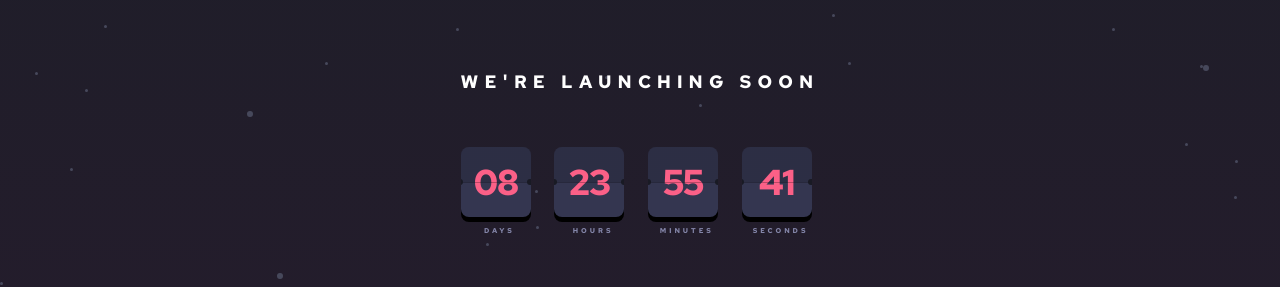
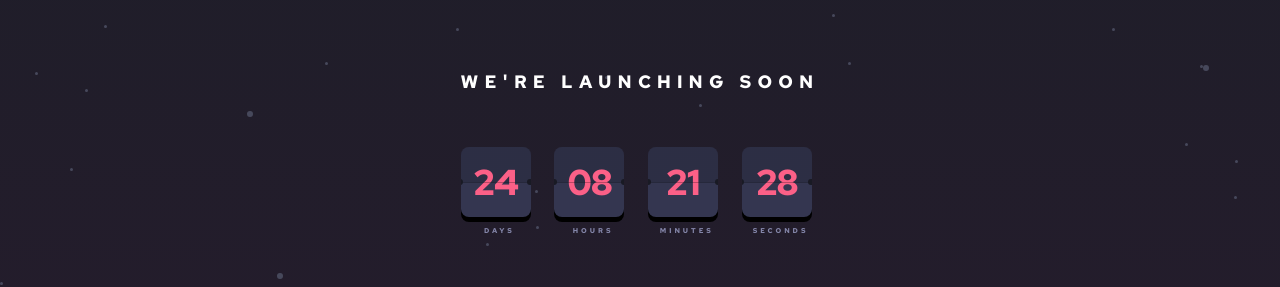
Before and after one commit to istealersn-dev/frontend-mentor-challenges, a Next.js app in the folder launch-countdown-timer/: page / in a window 1280 px wide. Shown: the part 234-521 px from the top of the page. Built offline with nearby package versions, Linux system fonts and the light colour scheme.

Commit message:
refactored the logic

```diff
--- a/launch-countdown-timer/src/app/layout.tsx
+++ b/launch-countdown-timer/src/app/layout.tsx
@@ -8,6 +8,27 @@
   title: "Launch Countdown Timer",
   description: "This app is built using NextJs, functions like a countdown timer",
 };
+
+const socialIcons = [
+  {
+    svgPath: "M22.675 0H1.325C.593 0 0 .593 0 1.325v21.351C0 23.407.593 24 1.325 24H12.82v-9.294H9.692v-3.622h3.128V8.413c0-3.1 1.893-4.788 4.659-4.788 1.325 0 2.463.099 2.795.143v3.24l-1.918.001c-1.504 0-1.795.715-1.795 1.763v2.313h3.587l-.467 3.622h-3.12V24h6.116c.73 0 1.323-.593 1.323-1.325V1.325C24 .593 23.407 0 22.675 0z",
+    fill: "#8385A9",
+    width: '24',
+    height: '24'
+  },
+  {
+    svgPath: "M12 2.163c3.204 0 3.584.012 4.85.07 3.252.148 4.771 1.691 4.919 4.919.058 1.265.069 1.645.069 4.849 0 3.205-.012 3.584-.069 4.849-.149 3.225-1.664 4.771-4.919 4.919-1.266.058-1.644.07-4.85.07-3.204 0-3.584-.012-4.849-.07-3.26-.149-4.771-1.699-4.919-4.92-.058-1.265-.07-1.644-.07-4.849 0-3.204.013-3.583.07-4.849.149-3.227 1.664-4.771 4.919-4.919 1.266-.057 1.645-.069 4.849-.069zM12 0C8.741 0 8.333.014 7.053.072 2.695.272.273 2.69.073 7.052.014 8.333 0 8.741 0 12c0 3.259.014 3.668.072 4.948.2 4.358 2.618 6.78 6.98 6.98C8.333 23.986 8.741 24 12 24c3.259 0 3.668-.014 4.948-.072 4.354-.2 6.782-2.618 6.979-6.98.059-1.28.073-1.689.073-4.948 0-3.259-.014-3.667-.072-4.947-.196-4.354-2.617-6.78-6.979-6.98C15.668.014 15.259 0 12 0zm0 5.838a6.162 6.162 0 100 12.324 6.162 6.162 0 000-12.324zM12 16a4 4 0 110-8 4 4 0 010 8zm6.406-11.845a1.44 1.44 0 100 2.881 1.44 1.44 0 000-2.881z",
+    fill: '#8385A9',
+    width: '24',
+    height: '24'
+  },
+  {
+    svgPath: "M12 0C5.373 0 0 5.372 0 12c0 5.084 3.163 9.426 7.627 11.174-.105-.949-.2-2.405.042-3.441.218-.937 1.407-5.965 1.407-5.965s-.359-.719-.359-1.782c0-1.668.967-2.914 2.171-2.914 1.023 0 1.518.769 1.518 1.69 0 1.029-.655 2.568-.994 3.995-.283 1.194.599 2.169 1.777 2.169 2.133 0 3.772-2.249 3.772-5.495 0-2.873-2.064-4.882-5.012-4.882-3.414 0-5.418 2.561-5.418 5.207 0 1.031.397 2.138.893 2.738a.36.36 0 01.083.345l-.333 1.36c-.053.22-.174.267-.402.161-1.499-.698-2.436-2.889-2.436-4.649 0-3.785 2.75-7.262 7.929-7.262 4.163 0 7.398 2.967 7.398 6.931 0 4.136-2.607 7.464-6.227 7.464-1.216 0-2.359-.631-2.75-1.378l-.748 2.853c-.271 1.043-1.002 2.35-1.492 3.146C9.57 23.812 10.763 24 12 24c6.627 0 12-5.373 12-12 0-6.628-5.373-12-12-12z",
+    fill: '#8385A9',
+    width: '24',
+    height: '24'
+  }
+]
 
 export default function RootLayout({
   children,
@@ -21,7 +42,9 @@
       </head>
       <body className={inter.className}>
         {children}
-        <FooterI />
+        <FooterI
+          socialicontype={socialIcons}
+        />
       </body>
     </html>
   );
--- a/launch-countdown-timer/src/app/page.tsx
+++ b/launch-countdown-timer/src/app/page.tsx
@@ -1,11 +1,15 @@
-import { TimerI } from "@/components/Timer";
-import Image from "next/image";
+
+import { CountdownTimer } from '@/components/CountdownTimer';
 import '../styles/main.scss'
 
+const target = '2024-02-20T23:00:00'
+const timerLabels = ['days', 'hours', 'minutes', 'seconds']
+
 export default function Home() {
+
   return (
     <main className="container">
-      <TimerI />
+      <CountdownTimer targetDate={target} labels={timerLabels}/>
     </main>
   );
 }
--- a/launch-countdown-timer/src/components/timer.scss
+++ b/launch-countdown-timer/src/components/CountdownTimer.scss
@@ -16,6 +16,7 @@
 }
 
 .timer__card {
+    position: relative;
     display: grid;
     grid-template-columns: 1fr;
     place-content: center;
@@ -69,11 +70,17 @@
     }
 
     &-visual {
+        position: relative;
         width: 4.375rem;
         height: 4.375rem;
         border-radius: .5rem;
         background-color: $dark-desaturated-blue;
         box-shadow: 0 5px 0 0px black;
+        transition: transform 0.5s;
+
+        &:hover {
+            transform: rotateX(180deg);
+        }
 
         @include breakpoint-1440 {
             width: 9.25rem;
@@ -91,6 +98,7 @@
         padding: 11px;
         position: absolute;
         z-index: 1;
+        backface-visibility: hidden;
 
         @include breakpoint-1440 {
             font-size: 5rem;
@@ -114,3 +122,7 @@
         }
     }
 }
+
+.timer__card.flipped .timer__card-visual {
+    transform: rotateX(180deg);
+}
--- /dev/null
+++ b/launch-countdown-timer/src/components/CountdownTimer.tsx
@@ -0,0 +1,67 @@
+'use client'
+
+import { useEffect, useState } from "react"
+import "./CountdownTimer.scss";
+
+interface CountdownTimerProps {
+    targetDate: string // Format: 'YYYY-MM-DDTHH:mm:ss'
+    labels: string[]
+}
+
+const calculateTimeLeft = (targetDate: Date): number[] => {
+    const difference = targetDate.getTime() - new Date().getTime()
+
+    if (difference <= 0 ) {
+        return [0, 0, 0, 0]
+    }
+
+    const timeLeft = [
+        Math.floor(difference / (1000 * 60 * 60 * 24)),
+        Math.floor(difference / (1000 * 60 * 60) % 24),
+        Math.floor(difference / (1000 * 60) % 60),
+        Math.floor(difference / 1000) % 60
+    ]
+
+    return timeLeft
+}
+
+export const CountdownTimer = ({targetDate, labels}: CountdownTimerProps) => {
+    const [timeLeft, setTimerLeft] = useState(calculateTimeLeft(new Date(targetDate)))
+    const [hasMounted, setHasMounted] = useState(false)
+
+    useEffect(() => {
+
+        setHasMounted(true)
+
+        if (hasMounted) {
+            const interval = setInterval(() => {
+                setTimerLeft(calculateTimeLeft(new Date(targetDate)))
+            }, 1000)
+
+            return () => clearInterval(interval)
+        }
+
+    }, [targetDate, hasMounted])
+
+    if (!hasMounted) return <div>Loading....</div>
+
+    return (
+        <section>
+          <h1>we&apos;re launching soon</h1>
+          <div className="timer">
+            {timeLeft.map((num, index) => (
+              <div key={index} className="timer__card">
+                <div className="timer__card-visual">
+                <div className="timer__card-elements">
+                  <div className="line"></div>
+                  <div className="circle"></div>
+                  <span className="timer__card-num">{String(num).padStart(2, '0')}</span>
+                  </div>
+                </div>
+                <p className="timer__card-val">{labels[index]}</p>
+                </div>
+            ))}
+          </div>
+        </section>
+      );
+}
--- a/launch-countdown-timer/src/components/Footer.tsx
+++ b/launch-countdown-timer/src/components/Footer.tsx
@@ -1,26 +1,27 @@
-import Image from 'next/image'
-import facebook from '../images/icon-facebook.svg'
-import instagram from '../images/icon-instagram.svg'
-import pinterest from '../images/icon-pinterest.svg'
+import './footer.scss'
+import { SocialIcon, SocialIconProps } from './SocialIcon'
 
-import './footer.scss'
+interface SocialIconType {
+    socialicontype: SocialIconProps[]
+}
 
-export const FooterI = () => {
+export const FooterI = ({socialicontype}: SocialIconType) => {
     return (
         <footer>
             <div className="social">
                 <div className="social__group">
-                <div className="social__group-icons">
-                <svg xmlns="http://www.w3.org/2000/svg" width="24" height="24"><path fill="#8385A9" d="M22.675 0H1.325C.593 0 0 .593 0 1.325v21.351C0 23.407.593 24 1.325 24H12.82v-9.294H9.692v-3.622h3.128V8.413c0-3.1 1.893-4.788 4.659-4.788 1.325 0 2.463.099 2.795.143v3.24l-1.918.001c-1.504 0-1.795.715-1.795 1.763v2.313h3.587l-.467 3.622h-3.12V24h6.116c.73 0 1.323-.593 1.323-1.325V1.325C24 .593 23.407 0 22.675 0z"/></svg>
-                </div>
-                <div className="social__group-icons">
-                <svg xmlns="http://www.w3.org/2000/svg" width="24" height="24"><path fill="#8385A9" d="M12 2.163c3.204 0 3.584.012 4.85.07 3.252.148 4.771 1.691 4.919 4.919.058 1.265.069 1.645.069 4.849 0 3.205-.012 3.584-.069 4.849-.149 3.225-1.664 4.771-4.919 4.919-1.266.058-1.644.07-4.85.07-3.204 0-3.584-.012-4.849-.07-3.26-.149-4.771-1.699-4.919-4.92-.058-1.265-.07-1.644-.07-4.849 0-3.204.013-3.583.07-4.849.149-3.227 1.664-4.771 4.919-4.919 1.266-.057 1.645-.069 4.849-.069zM12 0C8.741 0 8.333.014 7.053.072 2.695.272.273 2.69.073 7.052.014 8.333 0 8.741 0 12c0 3.259.014 3.668.072 4.948.2 4.358 2.618 6.78 6.98 6.98C8.333 23.986 8.741 24 12 24c3.259 0 3.668-.014 4.948-.072 4.354-.2 6.782-2.618 6.979-6.98.059-1.28.073-1.689.073-4.948 0-3.259-.014-3.667-.072-4.947-.196-4.354-2.617-6.78-6.979-6.98C15.668.014 15.259 0 12 0zm0 5.838a6.162 6.162 0 100 12.324 6.162 6.162 0 000-12.324zM12 16a4 4 0 110-8 4 4 0 010 8zm6.406-11.845a1.44 1.44 0 100 2.881 1.44 1.44 0 000-2.881z"/></svg>
-                </div>
-                <div className="social__group-icons">
-                <svg xmlns="http://www.w3.org/2000/svg" width="24" height="24"><path fill="#8385A9" d="M12 0C5.373 0 0 5.372 0 12c0 5.084 3.163 9.426 7.627 11.174-.105-.949-.2-2.405.042-3.441.218-.937 1.407-5.965 1.407-5.965s-.359-.719-.359-1.782c0-1.668.967-2.914 2.171-2.914 1.023 0 1.518.769 1.518 1.69 0 1.029-.655 2.568-.994 3.995-.283 1.194.599 2.169 1.777 2.169 2.133 0 3.772-2.249 3.772-5.495 0-2.873-2.064-4.882-5.012-4.882-3.414 0-5.418 2.561-5.418 5.207 0 1.031.397 2.138.893 2.738a.36.36 0 01.083.345l-.333 1.36c-.053.22-.174.267-.402.161-1.499-.698-2.436-2.889-2.436-4.649 0-3.785 2.75-7.262 7.929-7.262 4.163 0 7.398 2.967 7.398 6.931 0 4.136-2.607 7.464-6.227 7.464-1.216 0-2.359-.631-2.75-1.378l-.748 2.853c-.271 1.043-1.002 2.35-1.492 3.146C9.57 23.812 10.763 24 12 24c6.627 0 12-5.373 12-12 0-6.628-5.373-12-12-12z"/></svg>
+                    {socialicontype.map((icon, index) => (
+                        <div key={index} className="social__group-icons">
+                            <SocialIcon
+                                svgPath={icon.svgPath}
+                                fill={icon.fill}
+                                width={icon.width}
+                                height={icon.height}
+                            />
+                            </div>
+                    ))}
                 </div>
                 </div>
-            </div>
         </footer>
     )
 }
--- /dev/null
+++ b/launch-countdown-timer/src/components/SocialIcon.tsx
@@ -0,0 +1,12 @@
+export interface SocialIconProps {
+    svgPath: string;
+    fill: string;
+    width: string;
+    height: string;
+}
+
+export const SocialIcon = ({svgPath, fill, width, height}: SocialIconProps) => (
+    <svg xmlns="http://www.w3.org/2000/svg" width={width} height={height}>
+    <path fill={fill} d={svgPath}/>
+  </svg>
+)
--- a/launch-countdown-timer/src/components/Timer.tsx
+++ /dev/null
@@ -1,51 +0,0 @@
-import "./timer.scss";
-
-export const TimerI = () => {
-  return (
-    <section>
-      <h1>we&apos;re launching soon</h1>
-      <div className="timer">
-        <div className="timer__card">
-          <div className="timer__card-visual">
-            <div className="timer__card-elements">
-              <div className="line"></div>
-              <div className="circle"></div>
-              <span className="timer__card-num">08</span>
-            </div>
-          </div>
-          <p className="timer__card-val">days</p>
-        </div>
-        <div className="timer__card">
-          <div className="timer__card-visual">
-            <div className="timer__card-elements">
-              <div className="line"> </div>
-              <div className="circle"></div>
-              <span className="timer__card-num">23</span>
-            </div>
-          </div>
-          <p className="timer__card-val">hours</p>
-        </div>
-        <div className="timer__card">
-          <div className="timer__card-visual">
-            <div className="timer__card-elements">
-              <div className="line"> </div>
-              <div className="circle"></div>
-              <span className="timer__card-num">55</span>
-            </div>
-          </div>
-          <p className="timer__card-val">minutes</p>
-        </div>
-        <div className="timer__card">
-          <div className="timer__card-visual">
-            <div className="timer__card-elements">
-              <div className="line"> </div>
-              <div className="circle"></div>
-              <span className="timer__card-num">41</span>
-            </div>
-          </div>
-          <p className="timer__card-val">seconds</p>
-        </div>
-      </div>
-    </section>
-  );
-};
```
Also changed, not shown: launch-countdown-timer/src/components/Utils.tsx (added, +16 -0 lines).
